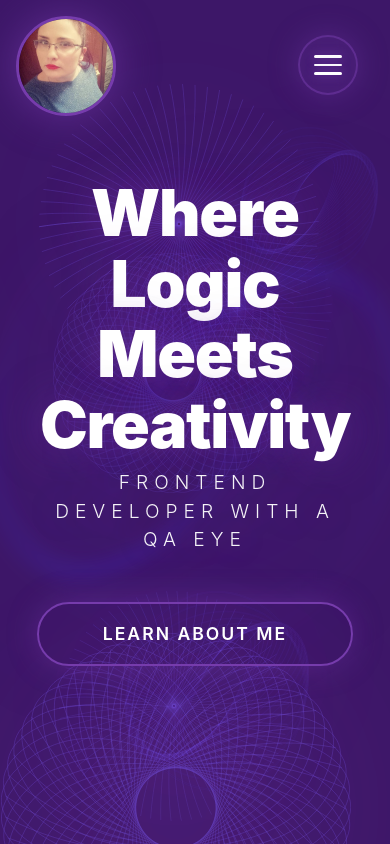
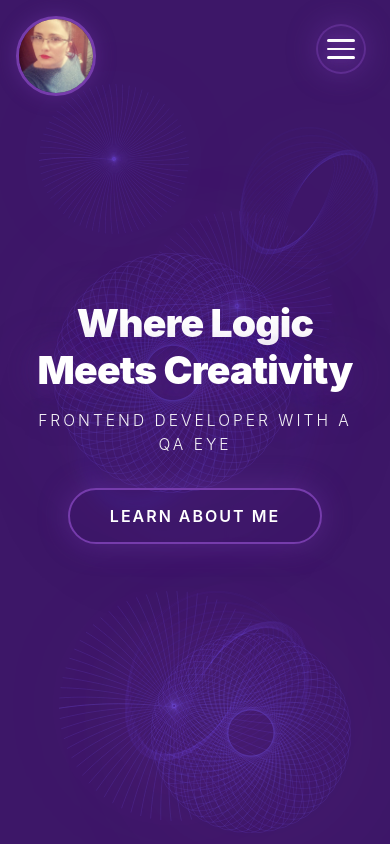
Before and after one commit to Jeca89/JelenaReljic-portfolio, a React (Vite) app: page / in a window 390 px wide. Shown: the top 844 px of the page. Built offline with nearby package versions, Linux system fonts and the light colour scheme.

Commit message:
fix mobile

```diff
--- a/src/styles/pages/home.scss
+++ b/src/styles/pages/home.scss
@@ -447,17 +447,49 @@
       position: absolute;
       top: 1rem;
       left: 1rem;
-      width: 100px;
-      height: 100px;
-      z-index: 100;
-      cursor: pointer;
 
       &-img {
-        width: 100px;
-        height: 100px;
-        cursor: pointer;
-        pointer-events: auto;
+        width: 80px;
+        height: 80px;
+        box-shadow: 0 0 20px rgba($primary, 0.4);
       }
+    }
+
+    &__hamburger {
+      top: 1.5rem;
+      right: 1.5rem;
+      width: 50px;
+      height: 50px;
+    }
+
+    &__main {
+      padding: 1rem;
+    }
+
+    &__title {
+
+      font-size: clamp(2.2rem, 10vw, 4rem);
+      margin-bottom: 1rem;
+      line-height: 1.2;
+    }
+
+    &__subtitle {
+
+      font-size: clamp(0.9rem, 4vw, 1.2rem);
+      letter-spacing: 3px;
+      margin-bottom: 2rem;
+      padding: 0 10px;
+    }
+
+    &__button {
+      padding: 1rem 2.5rem;
+      font-size: 1rem;
+    }
+
+    &__circle {
+      &--1a { width: 150px; height: 150px; }
+      &--2a { width: 200px; height: 200px; }
+      &--3a { width: 250px; height: 250px; }
     }
   }
 }
```
